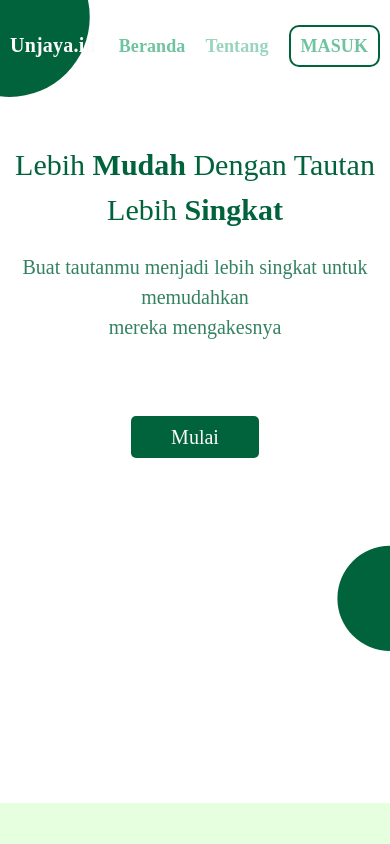
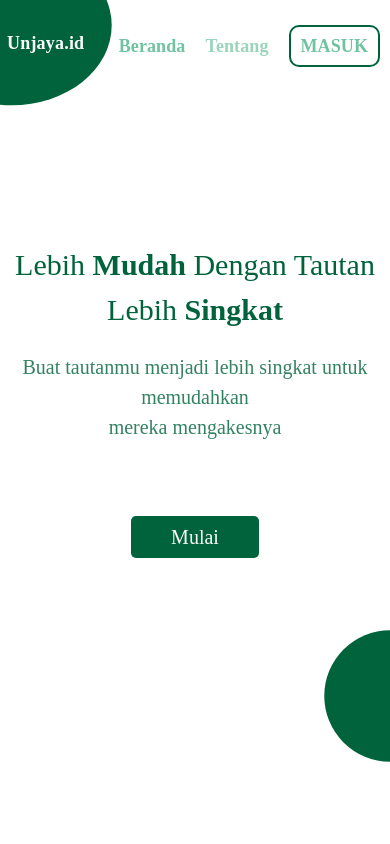
Before and after one commit to SokKanaTorajd/fe-unjaya-short-url, a Next.js app: page / in a window 390 px wide. Shown: the top 844 px of the page. Built offline with nearby package versions, Linux system fonts and the light colour scheme.

Commit message:
responsive index (vesri hp)

```diff
--- /dev/null
+++ b/styles/index_responsive.css
@@ -0,0 +1,27 @@
+@media only screen and (max-width: 480px){
+    li{
+        font-size: 12px;
+    }
+  .section1{
+      margin-top: 180px;
+      font-size: 12px;
+      height: 50vh;
+  }
+  .section1 span{
+      font-size: 25px;
+  }
+
+  .section1 p{
+      font-size: 15px;
+  }
+  .circle1{
+    clip-path: ellipse(100px 100px at 4% 2%);
+  }
+  .circle2{
+      margin-top: 30%;
+      clip-path: circle(10% at 100% 55%);
+  }
+  footer{
+      padding: 10px;
+  }
+}
--- a/styles/layout.css
+++ b/styles/layout.css
@@ -3,7 +3,8 @@
     background-color: var(--green-color);
     width: 100%;
     height: 100%;
-    clip-path: ellipse(100px 100px at 2.5% 2%)
+    clip-path: ellipse(100px 100px at 2.5% 2%);
+    max-width: 100%;
     /* clip-path: ellipse(120px 110px at 7% 7%) */
 }
 .circle2{
@@ -12,6 +13,7 @@
     width: 100%;
     height: 100%;
     clip-path: circle(5% at 100% 55%);
+    max-width: 100%;
     /* (size, ke kanan, kebawah) */
 }
 .navbar{
@@ -28,10 +30,10 @@
     letter-spacing: 0.2px;
     color: var(--white-color2);
 }
+
 .navbar>.right{
-    font-weight: 700px;
     text-align: center;
-    line-height: 18px;
+    line-height: 10px;
     letter-spacing: 0.3px;
     color: var(--white-color2);
 }
@@ -75,6 +77,7 @@ li .masuk{
     color: var(--green-color)
 }
 .navbar ul{
+    color: var(--green-color);
     list-style: none;
     font-weight: bold;
     font-size: 24px;
@@ -88,7 +91,7 @@ li .masuk{
     margin: 20px;
 }
 
-.navbar .left h2{
+.left h2{
     color: var(--white-color);
     z-index: 2;
     left: 0;
@@ -226,12 +229,12 @@ li .masuk{
     display: flex;
     justify-content: space-between;
     width: 100%;
-    /* position: fixed; */
-    background-color:transparent;
+    position: fixed;
+    background-color:white;
     z-index: 1000;
 }
-.navLogin>.left h2{
-    margin-left: 10%;
+.navLogin h2{
+    margin-left: 7%;
     font-weight: bold;
     font-size: 30px;
     line-height: 56px;
@@ -263,21 +266,20 @@ li .masuk{
 
 /* login isi */
 .grid-2{
-    margin-top: auto;
     margin-bottom: 10%;
     display: grid;
     grid-template-columns: 0.8fr 1fr;
     height: fit-content;
     color: black;
     font-size: 20px;
-    padding: 10px;
+    padding: 30px;
 }
 .grid-2>.image{
-    margin-top: 6%;
+    margin-top: 2%;
 }
 .grid-2>.masuk{
-    margin-top:6%;
-    margin-left: 6%;
+    margin-top: 2%;
+    margin-left: 10%;
     width: 70%;
     border: none;
     box-shadow:  2px 3px 8px 1px #7a7878;
@@ -287,7 +289,7 @@ li .masuk{
 }
 .title>.unjaya{
     color: var(--green-color);
-    margin-left: 10%;
+    margin-left: 10px;
 }
 .masuk>.judul{
     font-style: normal;
@@ -341,6 +343,10 @@ li .masuk{
     color: #2F2E41;
 }
 
+/* .forgot {
+    margin-left: 45%;
+    color:green;
+} */
 
 .form-group button{
     margin-top:20px ;
@@ -578,17 +584,18 @@ p> .unjaya{
         background-color: var(--green-color);
         width: 100%;
         height: 100%;
-        clip-path: ellipse(80px 80px at 2.5% 2%)
+        clip-path: ellipse(100px 80px at 3% 3%)
     }
     .circle2{
-        clip-path: circle(8% at 100% 60%);
+        clip-path: circle(10% at 100% 60%);
+        margin-top: 25%;
         /* (size, ke kanan, kebawah) */
     }
     .left h2{
         color: var(--white-color);
         z-index: 2;
         left: 0;
-        font-size: 10px;
+        font-size: 18px;
         position: absolute;
         margin-left: 7px;
     }
@@ -610,7 +617,7 @@ p> .unjaya{
     }
     .section1{
         margin-bottom: 70px;
-        margin-top: 50px;
+        margin-top: 150px;
     }
     .section1 span{
         font-size: 30px;
```
